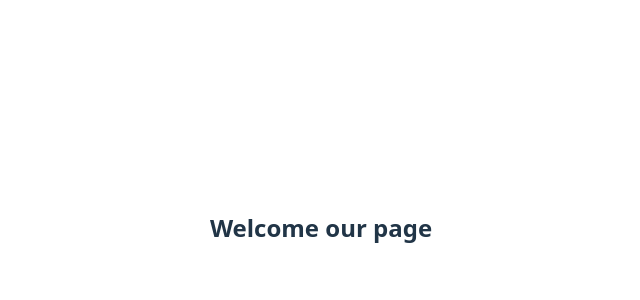
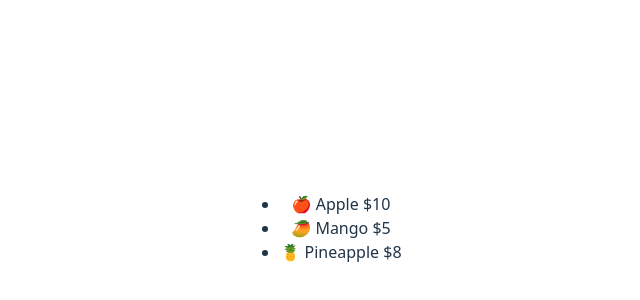
Before and after one commit to spcodegen/react-app-pro, a React (Vite) app: page / in a window 1280 px wide. Shown: the part 172-472 px from the top of the page, without its empty margins (319-959 px from the left). Built offline with nearby package versions, Linux system fonts and the light colour scheme.

Commit message:
Conditionally Rendering List Items

```diff
--- a/src/App.jsx
+++ b/src/App.jsx
@@ -5,7 +5,7 @@ import Fruits from "./components/Fruits";
 function App() {
   return (
     <>
-      <ConditionalComponent />
+      <Fruits />
     </>
   );
 }
--- a/src/components/Fruit.jsx
+++ b/src/components/Fruit.jsx
@@ -2,9 +2,15 @@ import React from "react";
 
 function Fruit({ fruit }) {
   return (
-    <div>
-      <li key={fruit.name}>{fruit.name}</li>
-    </div>
+    <>
+      {fruit.price > 4 ? (
+        <li>
+          {fruit.emoji} {fruit.name} ${fruit.price}
+        </li>
+      ) : (
+        ""
+      )}
+    </>
   );
 }
 
```
